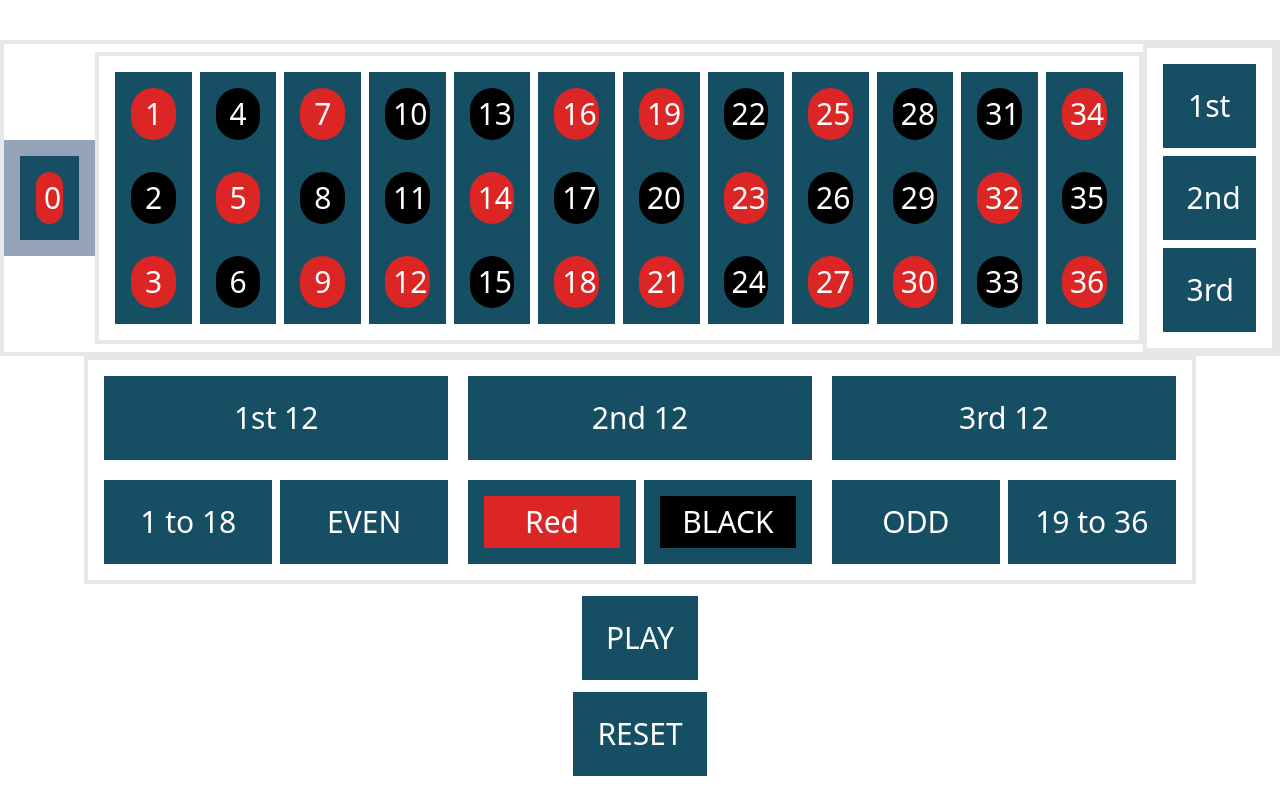
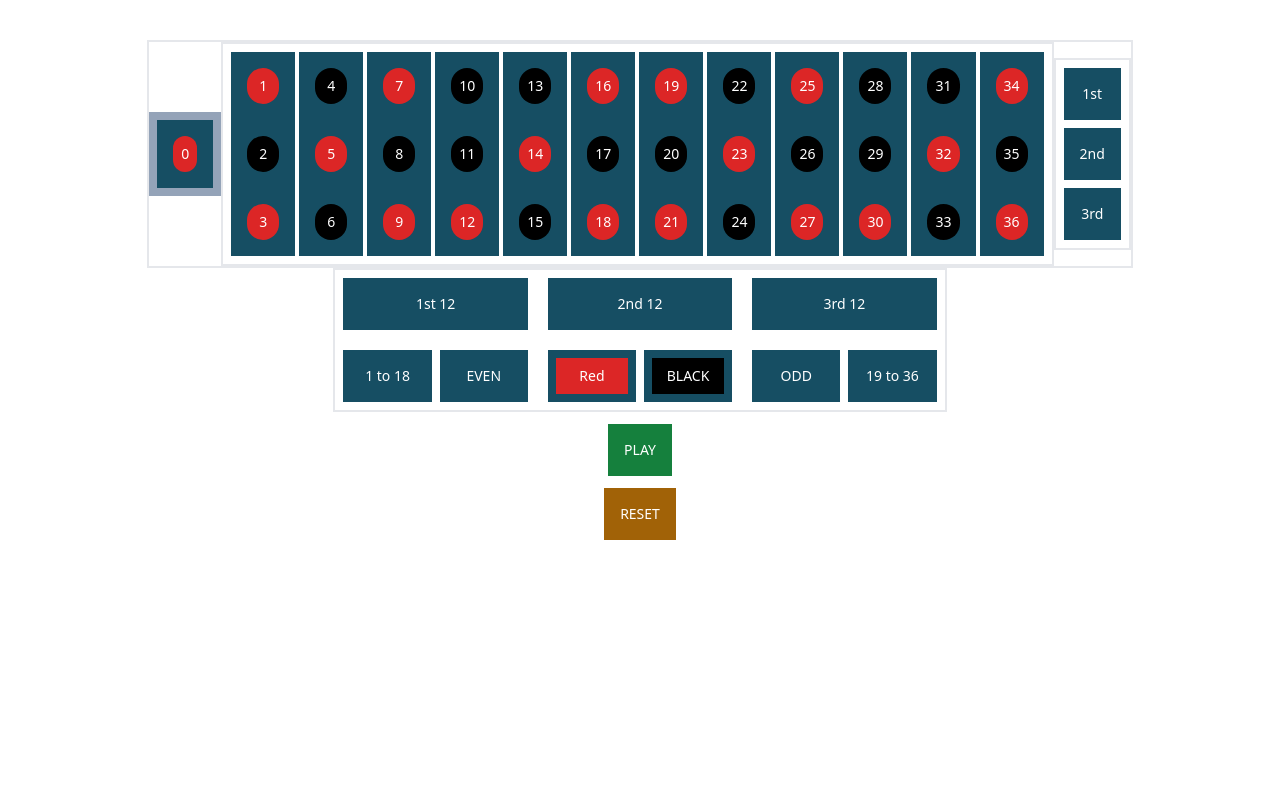
Before and after one commit to asmii123/roulette-with-tailwind, a React (Create React App) app: page / in a window 1280 px wide. Built offline with nearby package versions, Linux system fonts and the light colour scheme.

Commit message:
fix: minor UI changes

```diff
--- a/src/components/rouletteButton.jsx
+++ b/src/components/rouletteButton.jsx
@@ -55,7 +55,7 @@ export default function RouletteButton({
                     onClick={updateSelectedPosition}
                     color={isSelected ? "amber-300" : "cyan-900"}
                 >
-                    <h1 className="text-3xl p-2 text-white">{id}</h1>
+                    <h1 className="text-sm p-2 text-white">{id}</h1>
                     {/* {id} */}
                 </button>
             </div>
--- a/src/components/rouletteTable.jsx
+++ b/src/components/rouletteTable.jsx
@@ -122,10 +122,10 @@ export default function RouletteTable() {
 
     return (
         <div className="flex flex-col items-center mt-10">
-            <div className="box-border border-4 flex flex-row   items-center ">
+            <div className="box-border border-2 flex flex-row   items-center ">
                 <div className=" flex flex-row ">
-                    <div className="grid gap-2 grid-cols-1">
-                        <div className="box-content border-slate-500  bg-slate-400 p-4 ">
+                    <div className="grid gap-1 grid-cols-1">
+                        <div className="box-content border-slate-500  bg-slate-400 p-2 ">
                             <div>
                                 <RouletteButton
                                     key={0}
@@ -138,8 +138,8 @@ export default function RouletteTable() {
                     </div>{" "}
                 </div>
                 <div className=" flex flex-row ">
-                    <div className=" box-border h-70  p-4 border-4  ">
-                        <div className="grid grid-cols-12 gap-2">
+                    <div className=" box-border h-70  p-2 border-2  ">
+                        <div className="grid grid-cols-12 gap-1">
                             {BOARD_ELEMENTS.map((item, i) => (
                                 <div key={item}>
                                     {item.map((i) => (
@@ -161,30 +161,30 @@ export default function RouletteTable() {
                     </div>
                 </div>
                 <div className=" flex flex-row ">
-                    <div className=" box-border h-70  p-4 border-4  ">
+                    <div className=" box-border h-70  p-2 border-2  ">
                         <div className="grid gap-2 grid-cols-1">
-                            <div className="box-boder  text-center p-4 border-slate-500 bg-cyan-900 ">
+                            <div className="box-boder  text-center p-2 border-slate-500 bg-cyan-900 ">
                                 <button onClick={handleFirstRowElements}>
                                     <div>
-                                        <h1 className="text-3xl  p-2 text-white">
+                                        <h1 className="text-sm  p-2 text-white">
                                             1st
                                         </h1>
                                     </div>
                                 </button>
                             </div>
-                            <div className="box-boder  text-center p-4 border-slate-500 bg-cyan-900 ">
+                            <div className="box-boder  text-center p-2 border-slate-500 bg-cyan-900 ">
                                 <button onClick={handleSecondRowElements}>
                                     <div>
-                                        <h1 className="text-3xl  p-2 text-white">
+                                        <h1 className="text-sm  p-2 text-white">
                                             2nd
                                         </h1>
                                     </div>
                                 </button>
                             </div>
-                            <div className="box-boder  text-center p-4 border-slate-500 bg-cyan-900 ">
+                            <div className="box-boder  text-center p-2 border-slate-500 bg-cyan-900 ">
                                 <div>
                                     <button onClick={handleThirdRowElements}>
-                                        <h1 className="text-3xl  p-2 text-white">
+                                        <h1 className="text-sm  p-2 text-white">
                                             3rd
                                         </h1>
                                     </button>
@@ -195,27 +195,27 @@ export default function RouletteTable() {
                 </div>
             </div>
             <div className="flex flex-col items-center">
-                <div className=" p-4 border-4  box-content w-full  ">
+                <div className=" p-2 border-2  box-content w-full  ">
                     <div className="grid gap-5 grid-cols-3 ">
                         <button onClick={handle1st12}>
-                            <div className="box-boder  p-4 border-slate-500 bg-cyan-900 text-center ">
-                                <h1 className="text-3xl p-2 text-white ">
+                            <div className="box-boder  p-2 border-slate-500 bg-cyan-900 text-center ">
+                                <h1 className="text-sm p-2 text-white ">
                                     1st 12{" "}
                                 </h1>{" "}
                             </div>
                         </button>
 
                         <button onClick={handle2nd12}>
-                            <div className="box-boder  p-4 border-slate-500 bg-cyan-900  text-center ">
-                                <h1 className="text-3xl p-2 text-white">
+                            <div className="box-boder  p-2 border-slate-500 bg-cyan-900  text-center ">
+                                <h1 className="text-sm p-2 text-white">
                                     {" "}
                                     2nd 12{" "}
                                 </h1>{" "}
                             </div>
                         </button>
                         <button onClick={handle3rd12}>
-                            <div className="box-boder  p-4 border-slate-500 bg-cyan-900  text-center ">
-                                <h1 className="text-3xl p-2 text-white">
+                            <div className="box-boder  p-2 border-slate-500 bg-cyan-900  text-center ">
+                                <h1 className="text-sm p-2 text-white">
                                     {" "}
                                     3rd 12{" "}
                                 </h1>{" "}
@@ -223,16 +223,16 @@ export default function RouletteTable() {
                         </button>
                         <div className="grid  grid-cols-2 gap-2">
                             <button onClick={handle1to18}>
-                                <div className="box-boder  p-4 border-slate-500 bg-cyan-900  text-center  ">
-                                    <h1 className="text-3xl p-2 text-white">
+                                <div className="box-boder  p-2 border-slate-500 bg-cyan-900  text-center  ">
+                                    <h1 className="text-sm p-2 text-white">
                                         {" "}
                                         1 to 18{" "}
                                     </h1>{" "}
                                 </div>
                             </button>
                             <button onClick={handleEven}>
-                                <div className="box-boder  p-4 border-slate-500 bg-cyan-900  text-center ">
-                                    <h1 className="text-3xl p-2 text-white">
+                                <div className="box-boder  p-2 border-slate-500 bg-cyan-900  text-center ">
+                                    <h1 className="text-sm p-2 text-white">
                                         {" "}
                                         EVEN{" "}
                                     </h1>{" "}
@@ -241,18 +241,18 @@ export default function RouletteTable() {
                         </div>
                         <div className="grid  grid-cols-2 gap-2">
                             <button onClick={handleRed}>
-                                <div className="box-boder  p-4 border-slate-500 bg-cyan-900  text-center ">
+                                <div className="box-boder  p-2 border-slate-500 bg-cyan-900  text-center ">
                                     <div className="box-border bg-red-600 ">
-                                        <h1 className="text-3xl p-2 text-white">
+                                        <h1 className="text-sm p-2 text-white">
                                             Red{" "}
                                         </h1>{" "}
                                     </div>
                                 </div>
                             </button>
                             <button onClick={handleBlack}>
-                                <div className="box-boder  p-4 border-slate-500 bg-cyan-900  text-center ">
+                                <div className="box-boder  p-2 border-slate-500 bg-cyan-900  text-center ">
                                     <div className="box-border  bg-black ">
-                                        <h1 className="text-3xl p-2 text-white">
+                                        <h1 className="text-sm p-2 text-white">
                                             {" "}
                                             BLACK{" "}
                                         </h1>
@@ -262,16 +262,16 @@ export default function RouletteTable() {
                         </div>
                         <div className="grid  grid-cols-2 gap-2">
                             <button onClick={handleOdd}>
-                                <div className="box-boder  p-4 border-slate-500 bg-cyan-900  text-center ">
-                                    <h1 className="text-3xl p-2 text-white">
+                                <div className="box-boder  p-2 border-slate-500 bg-cyan-900  text-center ">
+                                    <h1 className="text-sm p-2 text-white">
                                         {" "}
                                         ODD
                                     </h1>{" "}
                                 </div>
                             </button>
                             <button onClick={handle19to36}>
-                                <div className="box-boder  p-4 border-slate-500 bg-cyan-900  text-center ">
-                                    <h1 className="text-3xl p-2 text-white">
+                                <div className="box-boder  p-2 border-slate-500 bg-cyan-900  text-center ">
+                                    <h1 className="text-sm p-2 text-white">
                                         {" "}
                                         19 to 36
                                     </h1>{" "}
@@ -282,13 +282,13 @@ export default function RouletteTable() {
                 </div>{" "}
             </div>
             <button onClick={play}>
-                <div className="box-boder mt-3  p-4 border-slate-500 bg-cyan-900  text-center ">
-                    <h1 className="text-3xl p-2 text-white">PLAY</h1>{" "}
+                <div className="box-boder mt-3  p-2 border-slate-500 bg-green-700  text-center ">
+                    <h1 className="text-sm p-2 text-white">PLAY</h1>{" "}
                 </div>
             </button>
             <button onClick={reset}>
-                <div className="box-boder  p-4 mt-3 border-slate-500 bg-cyan-900  text-center ">
-                    <h1 className="text-3xl p-2 text-white">RESET</h1>{" "}
+                <div className="box-boder  p-2 mt-3 border-slate-500 bg-yellow-700  text-center ">
+                    <h1 className="text-sm p-2 text-white">RESET</h1>{" "}
                 </div>
             </button>
         </div>
```
